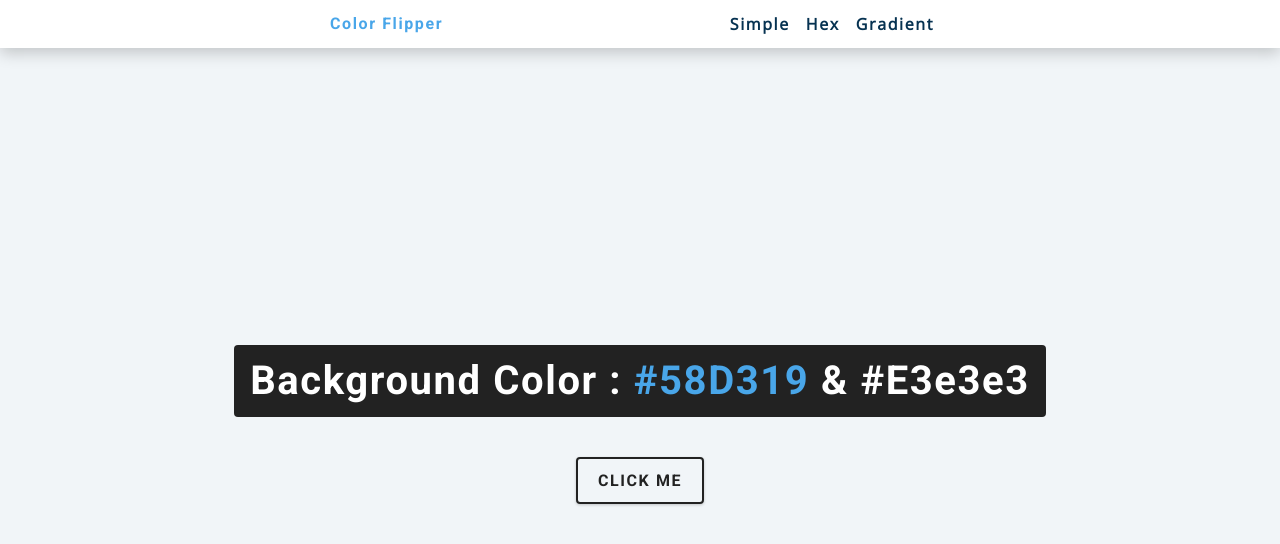
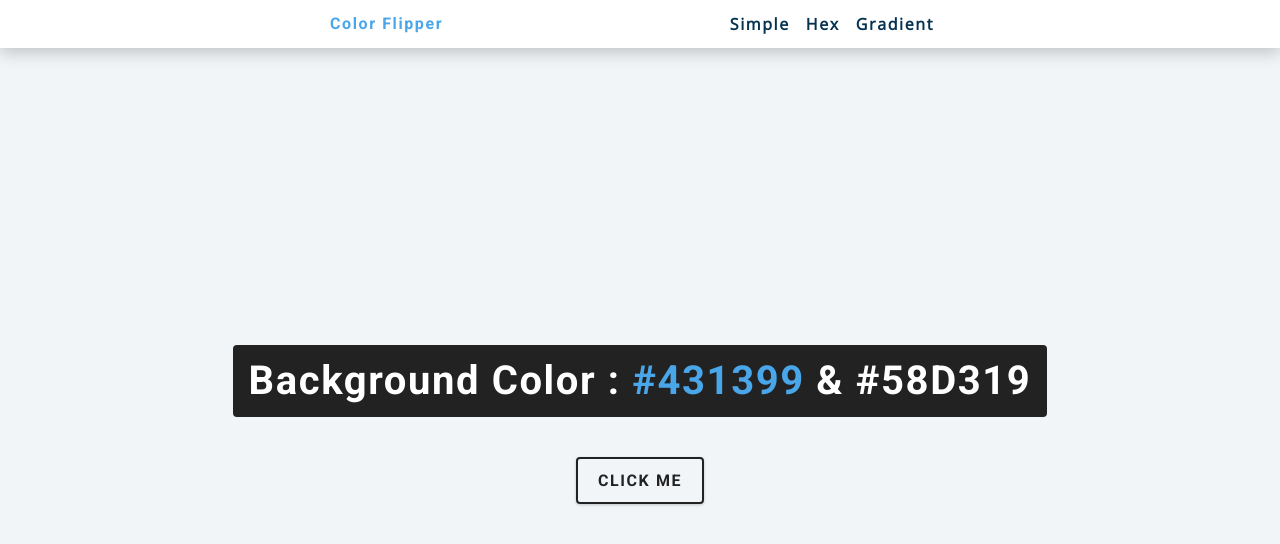
Before and after one commit to seniorteck/SH-COLOR-FLIPPER, a plain HTML site: page gradient.html in a window 1280 px wide. Both pictures are taken after a click on the button "CLICK ME". Drawn offline with nearby package versions, Linux system fonts and the light colour scheme.

Commit message:
added color2 selector

```diff
--- a/gradient.html
+++ b/gradient.html
@@ -22,7 +22,7 @@
     </nav>
     <main>
       <div class="container">
-        <h2>background color : <span class="color">#f1f5f8</span> & <span>#e3e3e3</span> </h2>
+        <h2>background color : <span class="color">#f1f5f8</span> & <span class="color2">#e3e3e3</span> </h2>
         <button class="btn btn-hero" id="btn">click me</button>
       </div>
     </main>
--- a/gradient.js
+++ b/gradient.js
@@ -5,18 +5,19 @@ const hex2 = [0, 1, 2, 3, 4, 5, 6, 7, 8, 9, "A", "B", "C", "D", "E", "F"];
 
 const btn = document.getElementById("btn");
 const color = document.querySelector(".color");
+const color2 = document.querySelector(".color2")
 
 btn.addEventListener("click", function () {
   let hexColor = "#";
   let hexColor2 = "#"
   for (let i = 0; i < 6; i++) {
     hexColor += hex[getRandomNumber()];
-    hexColor2 += hex[getRandomNumber()]
+    hexColor2 += hex[getRandomNumber()];
   }
   // console.log(hexColor);
 
   color.textContent = hexColor;
-  color.textContent = hexColor2;
+  color2.textContent = hexColor2;
   document.body.style.backgroundColor = linearGradient(hexColor,hexColor2);
 });
 
```
